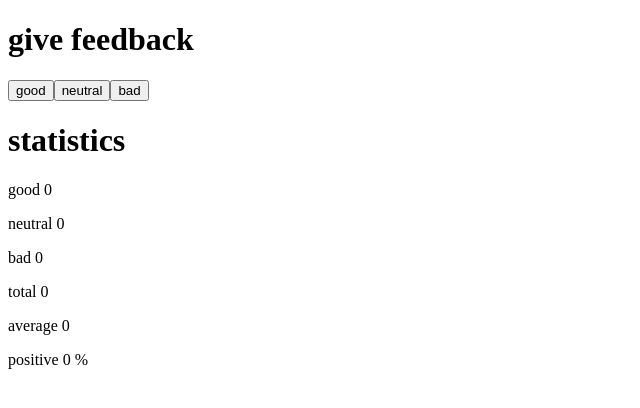
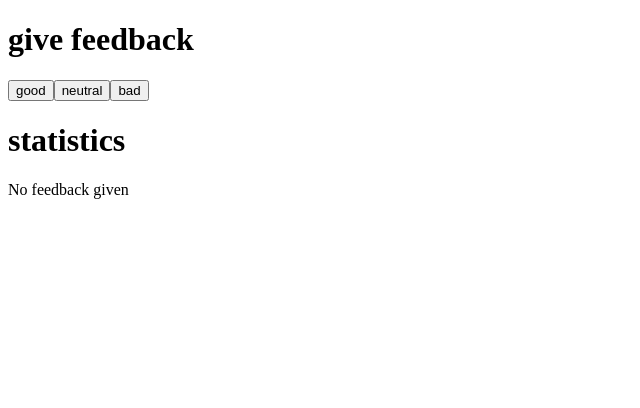
Before and after one commit to Aly-Mohsen/FullStackOpen, a React (Vite) app in the folder Part1/unicafe/: page / in a window 1280 px wide. Shown: the top 408 px of the page, without its empty margins (0-640 px from the left). Built offline with nearby package versions, Linux system fonts and the light colour scheme.

Commit message:
Exercise : 1.9 Add conditional rendering for statistics display based on feedback

```diff
--- a/Part1/unicafe/src/App.jsx
+++ b/Part1/unicafe/src/App.jsx
@@ -29,7 +29,12 @@ const App = () => {
       <button onClick={() => setBad(bad + 1)}>bad</button>
 
       <h1>statistics</h1>
-      <Statistics good={good} neutral={neutral} bad={bad} />
+      {good + neutral + bad > 0 ? (
+        <Statistics good={good} neutral={neutral} bad={bad} />
+      ) : (
+        <p>No feedback given</p>
+
+      )}
     </div>
   )
 }
```
